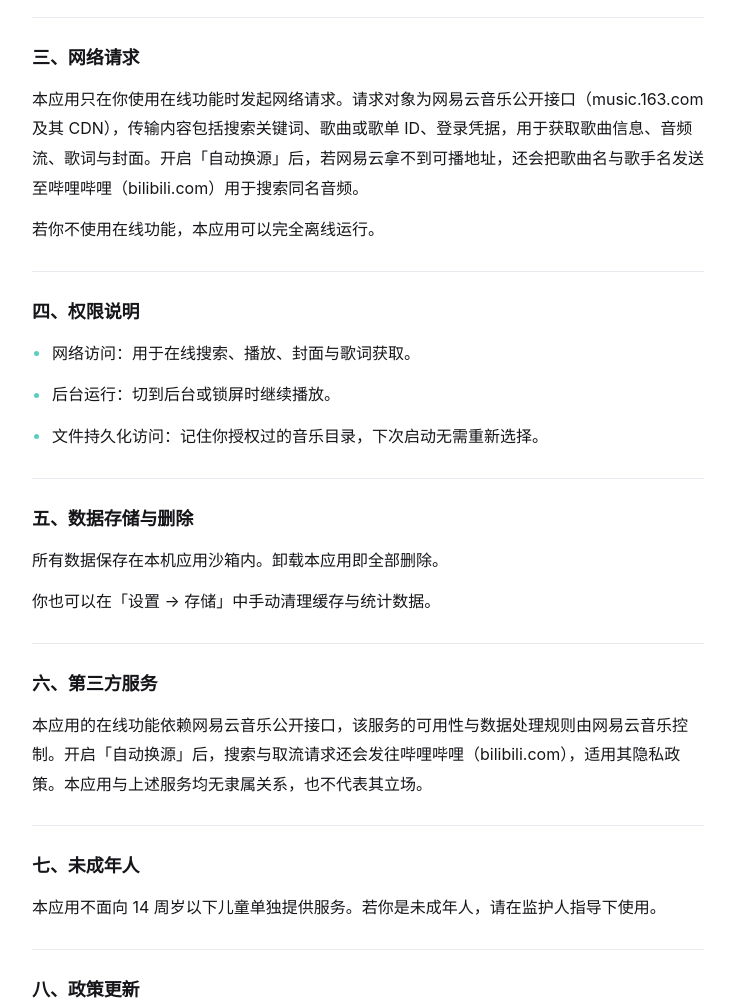
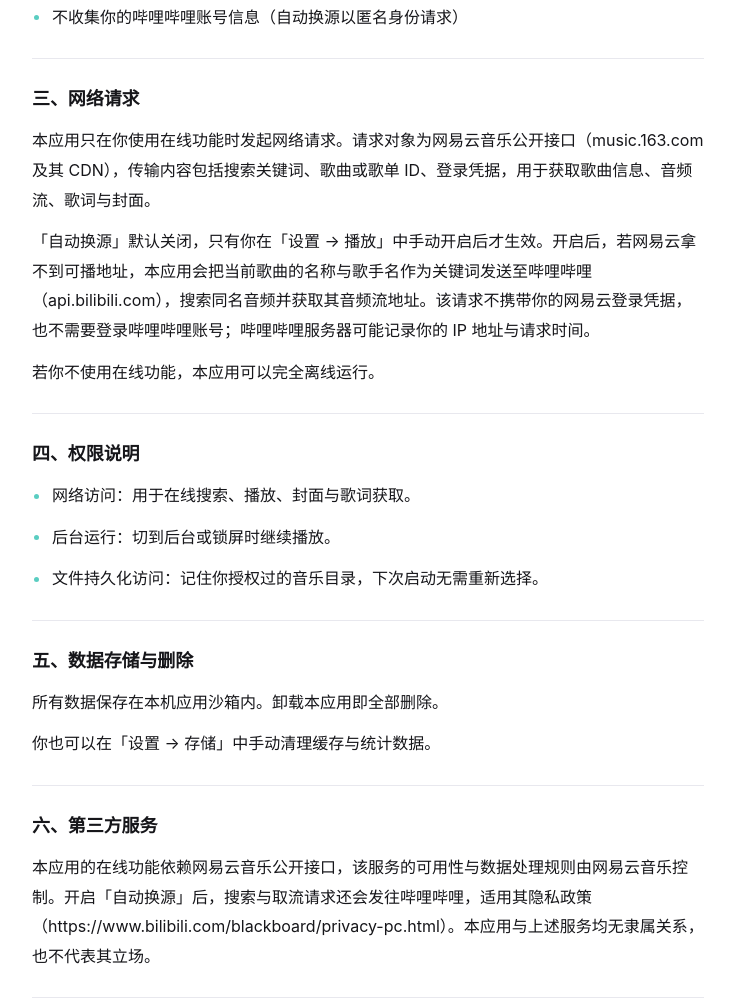
Before and after one commit to mumuji-colar/MEMI_Harmony, a plain HTML site: page docs/index.html in a window 1280 px wide. Shown: the part 954-1960 px from the top of the page, without its empty margins (272-1006 px from the left). Drawn offline with Linux system fonts and the light colour scheme.

Commit message:
docs: 隐私政策补充自动换源的 B 站数据说明，更新日期改为 11 月 24 日

```diff
--- a/docs/index.html
+++ b/docs/index.html
@@ -131,7 +131,7 @@
   <div class="rule"></div>
   <div class="brand">MEMI 輕音</div>
   <h1>隐私政策</h1>
-  <p class="meta">更新日期：2026 年 11 月 23 日 · 适用于 HarmonyOS 版本</p>
+  <p class="meta">更新日期：2026 年 11 月 24 日 · 适用于 HarmonyOS 版本</p>
 
   <p class="intro">MEMI 輕音是一个本地音乐播放器。我们尽可能少地处理你的信息，所有数据都留在你自己的设备上，不上传服务器。</p>
 
@@ -149,11 +149,13 @@
     <p class="bullet">不收集通讯录、短信、位置、相册</p>
     <p class="bullet">不包含统计 SDK、广告 SDK 或崩溃上报 SDK</p>
     <p class="bullet">不上传你的音乐文件、播放记录或歌单</p>
+    <p class="bullet">不收集你的哔哩哔哩账号信息（自动换源以匿名身份请求）</p>
   </section>
 
   <section>
     <h2>三、网络请求</h2>
-    <p>本应用只在你使用在线功能时发起网络请求。请求对象为网易云音乐公开接口（music.163.com 及其 CDN），传输内容包括搜索关键词、歌曲或歌单 ID、登录凭据，用于获取歌曲信息、音频流、歌词与封面。开启「自动换源」后，若网易云拿不到可播地址，还会把歌曲名与歌手名发送至哔哩哔哩（bilibili.com）用于搜索同名音频。</p>
+    <p>本应用只在你使用在线功能时发起网络请求。请求对象为网易云音乐公开接口（music.163.com 及其 CDN），传输内容包括搜索关键词、歌曲或歌单 ID、登录凭据，用于获取歌曲信息、音频流、歌词与封面。</p>
+    <p>「自动换源」默认关闭，只有你在「设置 → 播放」中手动开启后才生效。开启后，若网易云拿不到可播地址，本应用会把当前歌曲的名称与歌手名作为关键词发送至哔哩哔哩（api.bilibili.com），搜索同名音频并获取其音频流地址。该请求不携带你的网易云登录凭据，也不需要登录哔哩哔哩账号；哔哩哔哩服务器可能记录你的 IP 地址与请求时间。</p>
     <p>若你不使用在线功能，本应用可以完全离线运行。</p>
   </section>
 
@@ -172,7 +174,7 @@
 
   <section>
     <h2>六、第三方服务</h2>
-    <p>本应用的在线功能依赖网易云音乐公开接口，该服务的可用性与数据处理规则由网易云音乐控制。开启「自动换源」后，搜索与取流请求还会发往哔哩哔哩（bilibili.com），适用其隐私政策。本应用与上述服务均无隶属关系，也不代表其立场。</p>
+    <p>本应用的在线功能依赖网易云音乐公开接口，该服务的可用性与数据处理规则由网易云音乐控制。开启「自动换源」后，搜索与取流请求还会发往哔哩哔哩，适用其隐私政策（https://www.bilibili.com/blackboard/privacy-pc.html）。本应用与上述服务均无隶属关系，也不代表其立场。</p>
   </section>
 
   <section>
```
Also changed, not shown: 2 other files.
